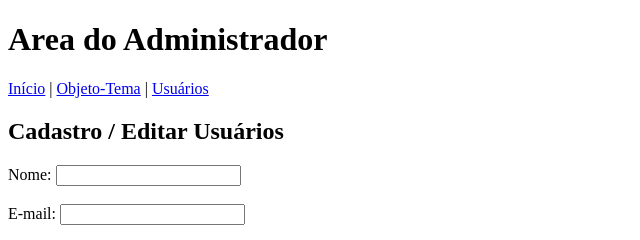
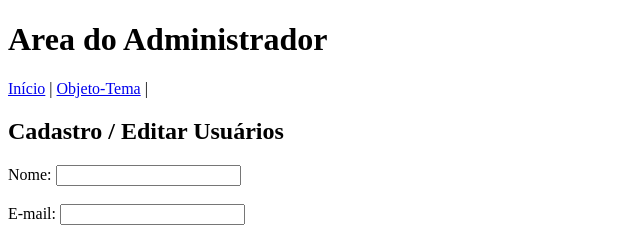
Before and after one commit to LucasSdZ-C/WebDev_L4b1, a plain HTML site: page usuarios.html in a window 1280 px wide. Shown: the top 240 px of the page, 0-640 px from the left. Drawn offline with Linux system fonts and the light colour scheme.

Commit message:
Remove 'Usuários' link from navigation
Removed link to 'Usuários' in the navigation.

```diff
--- a/usuarios.html
+++ b/usuarios.html
@@ -12,7 +12,6 @@
     <nav>
         <a href="index.html">Início</a> |
         <a href="objeto.html">Objeto-Tema</a> |
-        <a href="usuarios.html">Usuários</a>
     </nav>
 
     <main>
```
